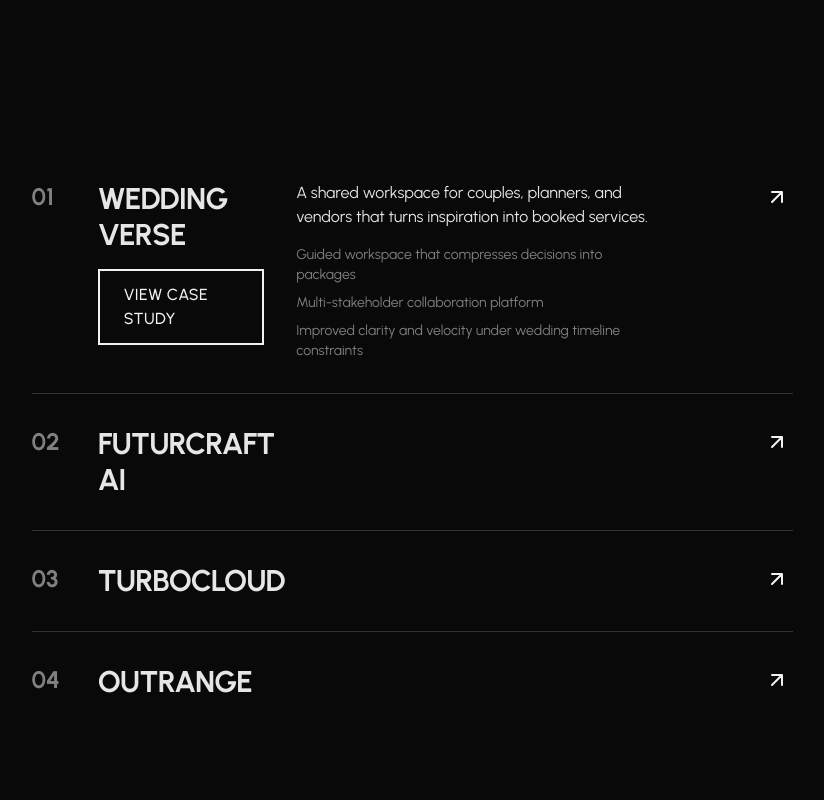
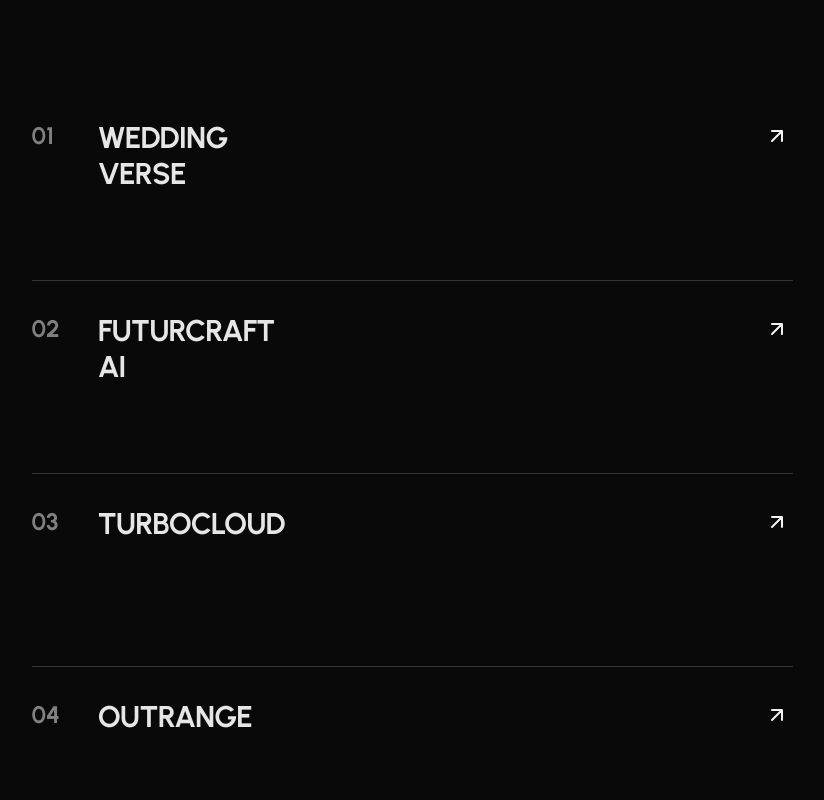
Before and after one commit to davidtellis-github/david-tellis-craft, a React (Vite) app: page / in a window 1280 px wide. Shown: the part 760-1560 px from the top of the page, without its empty margins (410-1234 px from the left). Built offline with nearby package versions, Linux system fonts and the light colour scheme.

Commit message:
Refactor work grid to be closed
Make the work grid items closed by default and open on hover, displaying an image on the right.

```diff
--- a/src/components/portfolio/WorkGrid.tsx
+++ b/src/components/portfolio/WorkGrid.tsx
@@ -42,14 +42,14 @@ const WorkGrid: React.FC = () => {
 
         {/* Projects List */}
         <div className="space-y-8">
-          {projects.map((project, index) => <div key={project.title} className={`border-t border-border pt-8 first:border-t-0 first:pt-0 group transition-all duration-500 ${index === 0 ? '' : 'hover:bg-muted/5'}`}>
+          {projects.map((project, index) => (
+            <div key={project.title} className="border-t border-border pt-8 first:border-t-0 first:pt-0 group transition-all duration-500 hover:bg-muted/5">
               <div className="grid lg:grid-cols-12 gap-8 items-start">
                 {/* Number */}
                 <div className="lg:col-span-1">
                   <div className="text-2xl font-bold text-muted-foreground">
                     {String(index + 1).padStart(2, '0')}
                   </div>
-
                 </div>
 
                 {/* Title */}
@@ -57,24 +57,32 @@ const WorkGrid: React.FC = () => {
                   <h3 className="text-2xl lg:text-3xl font-bold uppercase tracking-tight">
                     {project.title}
                   </h3>
-                  {index === 0 && <Link to={`/work/${project.slug}`} className="inline-block mt-4 px-6 py-3 border-2 border-primary text-primary hover:bg-primary hover:text-primary-foreground transition-colors duration-300 font-medium tracking-wide">
-                      VIEW CASE STUDY
-                    </Link>}
                 </div>
 
-                {/* Description - Hidden for cards after first, shown on hover */}
-                <div className={`lg:col-span-6 space-y-4 transition-all duration-500 ${index === 0 ? 'opacity-100 max-h-none' : 'opacity-0 max-h-0 overflow-hidden group-hover:opacity-100 group-hover:max-h-96'}`}>
+                {/* Description - Hidden by default, shown on hover */}
+                <div className="lg:col-span-4 space-y-4 transition-all duration-500 opacity-0 max-h-0 overflow-hidden group-hover:opacity-100 group-hover:max-h-96">
                   <p className="text-foreground">
                     {project.description}
                   </p>
                   <ul className="space-y-2">
-                    {project.details.map((detail, i) => <li key={i} className="text-sm text-muted-foreground">
+                    {project.details.map((detail, i) => (
+                      <li key={i} className="text-sm text-muted-foreground">
                         {detail}
-                      </li>)}
+                      </li>
+                    ))}
                   </ul>
-                  {index !== 0 && <Link to={`/work/${project.slug}`} className="inline-block mt-4 px-6 py-3 border-2 border-primary text-primary hover:bg-primary hover:text-primary-foreground transition-colors duration-300 font-medium tracking-wide">
-                      VIEW CASE STUDY
-                    </Link>}
+                  <Link to={`/work/${project.slug}`} className="inline-block mt-4 px-6 py-3 border-2 border-primary text-primary hover:bg-primary hover:text-primary-foreground transition-colors duration-300 font-medium tracking-wide">
+                    VIEW CASE STUDY
+                  </Link>
+                </div>
+
+                {/* Image - Hidden by default, shown on hover */}
+                <div className="lg:col-span-2 transition-all duration-500 opacity-0 group-hover:opacity-100">
+                  <img
+                    src={project.img}
+                    alt={project.title}
+                    className="w-full h-32 object-cover rounded-lg"
+                  />
                 </div>
 
                 {/* Arrow */}
@@ -88,7 +96,8 @@ const WorkGrid: React.FC = () => {
                   </Link>
                 </div>
               </div>
-            </div>)}
+            </div>
+          ))}
         </div>
       </div>
     </section>;
```
